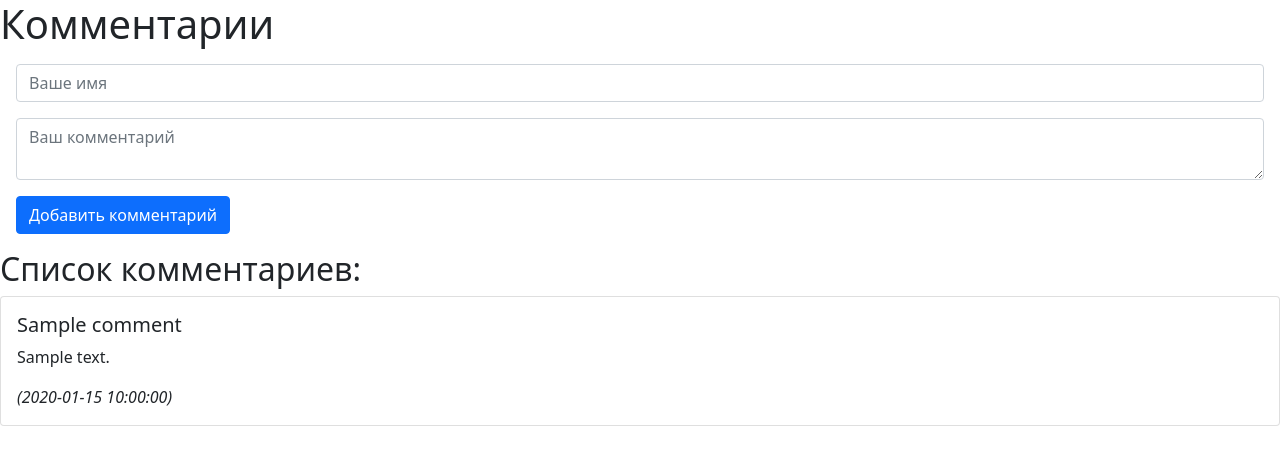
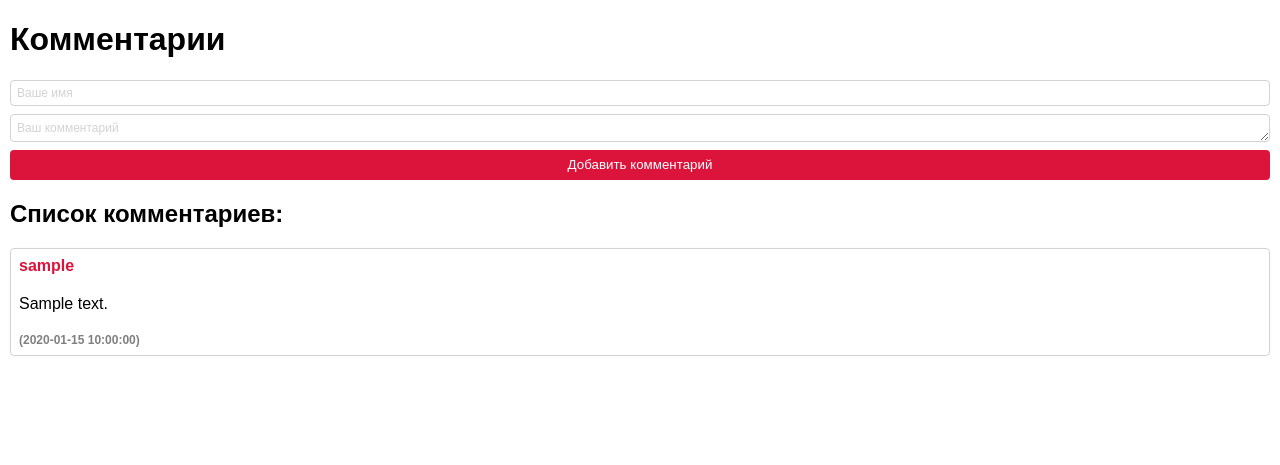
Before and after one commit to FedGus/tasks, a PHP site: template 3. CRUD/views/comments.php in a window 1280 px wide. Shown: the top 465 px of the page. Run offline with PHP 8.4, Linux system fonts and the light colour scheme; the template is opened without the code that fills it: most values are stand-ins (such as "Sample title", 1, 10 or a date in 2020).

Commit message:
added styles in css

```diff
--- /dev/null
+++ b/3. CRUD/css/styles.css
@@ -0,0 +1,64 @@
+* {
+    font-family: Arial, Helvetica, sans-serif;
+}
+
+.content {
+    margin: 10px;
+}
+
+.form {
+    display: flex;
+    flex-direction: column;
+    gap: 8px
+}
+
+.form-control {
+    height: 22px;
+    border: 1px solid lightgrey;
+    border-radius: 4px;
+}
+
+.form-control::placeholder {
+	font-size: 12px;
+    padding: 4px;
+	color: lightgrey;
+}
+
+.btn {
+    height: 30px;
+    background-color: #dc143c;
+    color: #fff;
+    border: 0;
+    border-radius: 4px;
+}
+
+.comments-list {
+    display: flex;
+    flex-direction: column;
+    gap: 8px
+}
+
+.card {
+    padding: 8px;
+    border: 1px solid lightgrey;
+    border-radius: 4px;
+    box-shadow: 0 1px 4px rgb(248, 248, 248);
+}
+
+.card-body {
+    display: flex;
+    flex-direction: column;
+    gap: 4px
+}
+
+.card-title {
+    font-size: 16px;
+    font-weight: 600;
+    color: #dc143c;
+}
+
+.card-caption {
+    font-size: 12px;
+    font-weight: 600;
+    color: gray;
+}
--- a/3. CRUD/index.php
+++ b/3. CRUD/index.php
@@ -2,11 +2,8 @@
 require_once 'config/connect.php';
 require_once 'controllers/comment.php';
 
-$controller = new CommentController($mysqli);
+$controller = new CommentController($pdo);
 $controller->addComment();
 $comments = $controller->getComments();
 
 include 'views/comments.php';
-
-// Закрытие соединения с базой данных
-$mysqli->close();
--- a/3. CRUD/views/comments.php
+++ b/3. CRUD/views/comments.php
@@ -3,35 +3,31 @@
 
 <head>
     <meta charset="UTF-8">
-    <!-- Bootstrap CSS -->
-    <link href="https://cdn.jsdelivr.net/npm/bootstrap@5.0.2/dist/css/bootstrap.min.css" rel="stylesheet" integrity="sha384-EVSTQN3/azprG1Anm3QDgpJLIm9Nao0Yz1ztcQTwFspd3yD65VohhpuuCOmLASjC" crossorigin="anonymous">
+    <link rel="stylesheet" href="css/styles.css">
     <title>CRUD</title>
 </head>
 
-<body>
+<body class="content">
     <h1>Комментарии</h1>
     <!-- форма для отправки пользователем комментария -->
-    <form method="post" action="" class="m-3">
-        <div class="mb-3">
-            <input type="text" class="form-control" name="name" placeholder="Ваше имя" required>
-        </div>
-        <div class="mb-3">
-            <textarea name="comment" class="form-control" placeholder="Ваш комментарий" required></textarea>
-        </div>
-        <button type="submit" class="btn btn-primary">Добавить комментарий</button>
+    <form method="post" action="" class="form">
+            <input type="text" class="form-control" name="user_name" placeholder="Ваше имя" required>
+            <textarea name="comment_text" class="form-control" placeholder="Ваш комментарий" required></textarea>
+        <button type="submit" class="btn">Добавить комментарий</button>
     </form>
 
     <h2>Список комментариев:</h2>
-
+<div class="comments-list">
     <?php foreach ($comments as $comment): ?>
         <div class="card">
             <div class="card-body">
-                <h5 class="card-title"><?php echo htmlspecialchars($comment['name']); ?></h5>
-                <p class="card-text"><?php echo htmlspecialchars($comment['comment']); ?></p>
-                <em>(<?php echo $comment['created_at']; ?>)</em>
+                <div class="card-title"><?php echo htmlspecialchars($comment['user_name']); ?></div>
+                <p class="card-text"><?php echo htmlspecialchars($comment['comment_text']); ?></p>
+                <div class="card-caption">(<?php echo $comment['created_at']; ?>)</div>
             </div>
         </div>
     <?php endforeach; ?>
+    </div>
 </body>
 
 </html>
```
Also changed, not shown: 3. CRUD/config/connect.php (+5 -3 lines), 3. CRUD/controllers/comment.php (+7 -7 lines), 3. CRUD/models/comment.php (+9 -14 lines).
